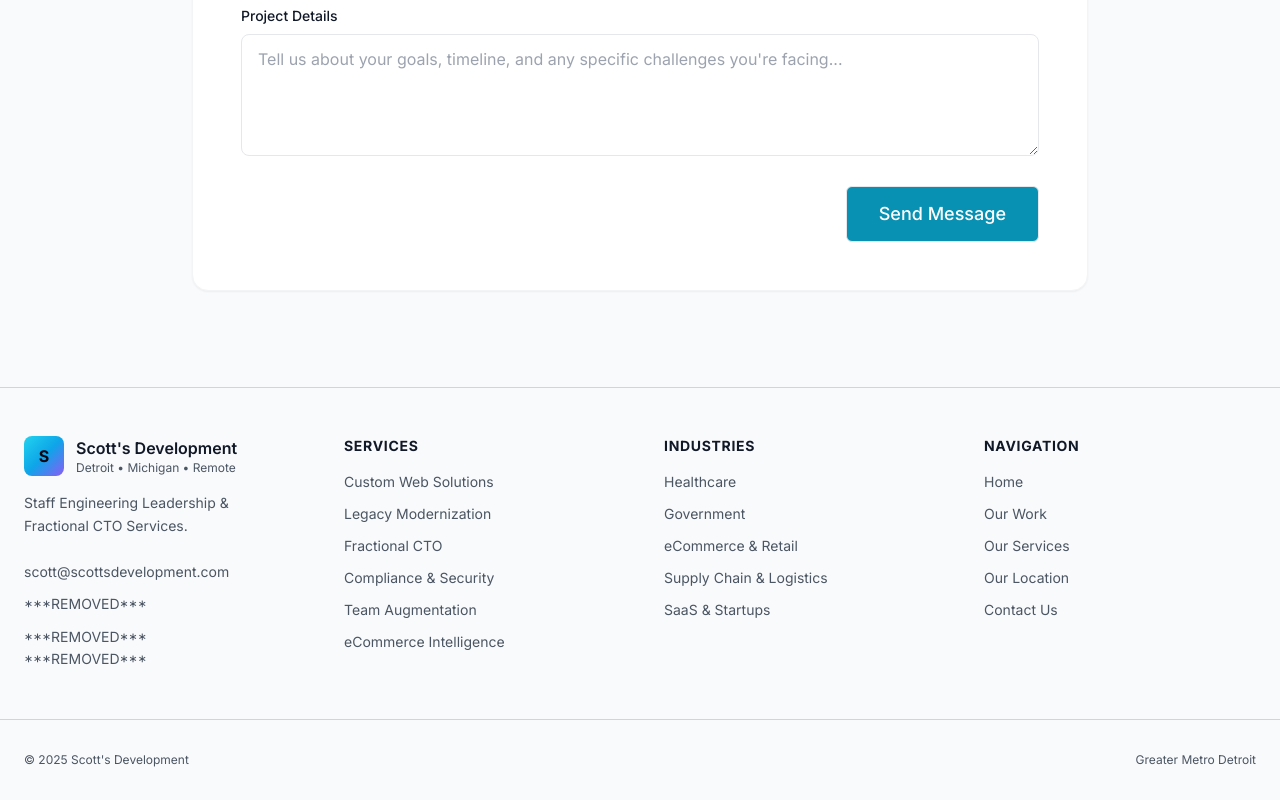
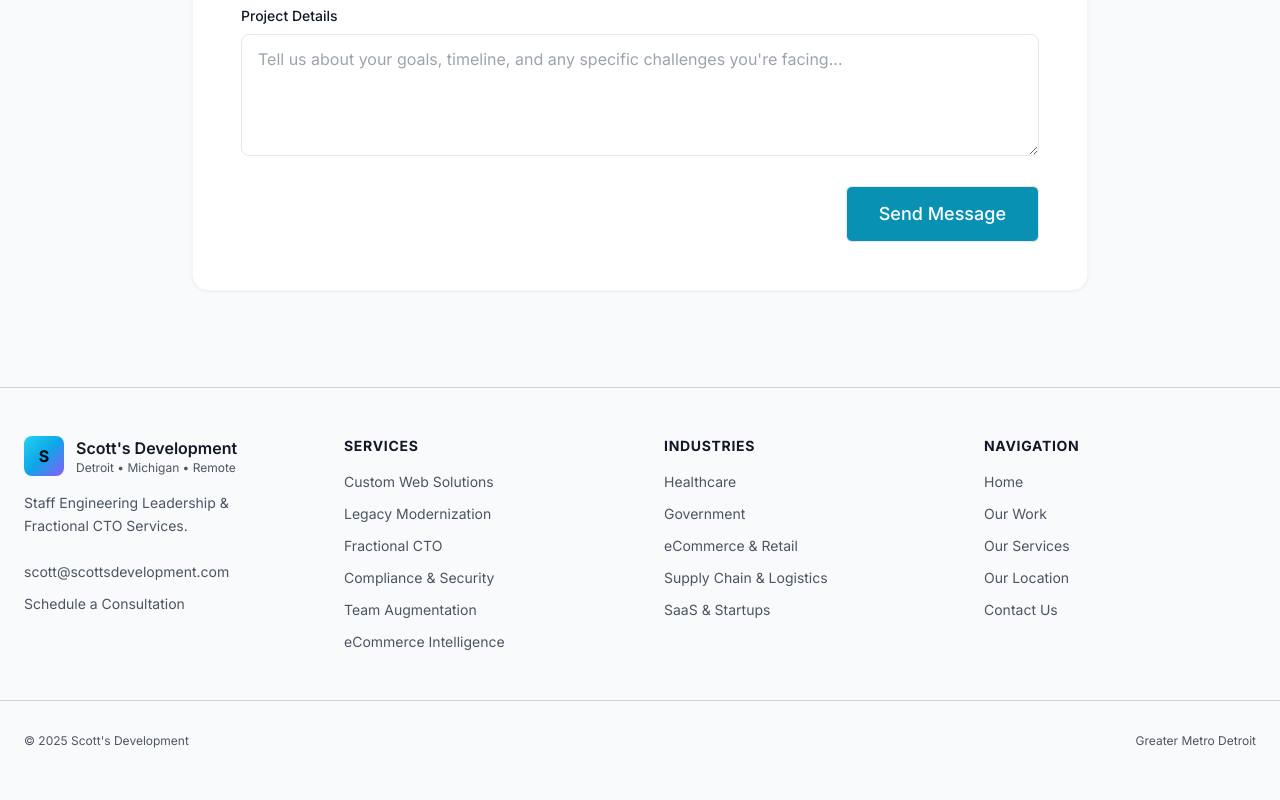
Before and after one commit to scottsdevelopment/scottsdevelopment.com, a Next.js app: page / in a window 1280 px wide. Shown: the part 1748-2548 px from the top of the page. Built offline with nearby package versions, Linux system fonts and the light colour scheme.

Commit message:
Update Footer.js with Calendly link

```diff
--- a/src/app/components/Footer.js
+++ b/src/app/components/Footer.js
@@ -37,13 +37,9 @@ export default function Footer() {
                 </a>
               </div>
               <div>
-                <a href="tel:+1***REMOVED***" className={`${colors.link.inverse} ${colors.link.inverseHover}`}>
-                  ***REMOVED***
+                <a href="https://calendly.com/scottsdevelopment" target="_blank" rel="noopener noreferrer" className={`${colors.link.inverse} ${colors.link.inverseHover}`}>
+                  Schedule a Consultation
                 </a>
-              </div>
-              <div className="leading-relaxed">
-                ***REMOVED***<br />
-                ***REMOVED***
               </div>
             </div>
           </div>
```
